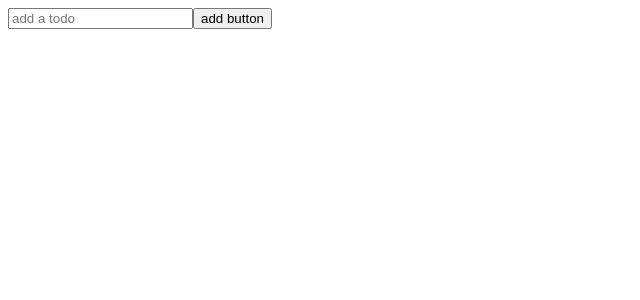
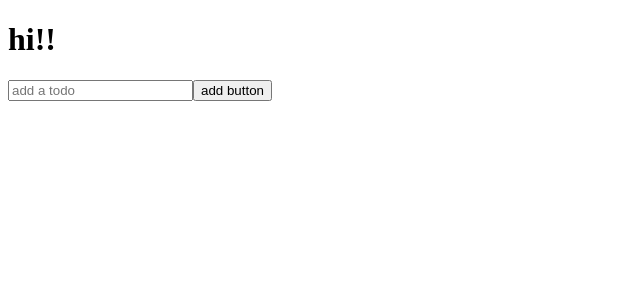
Before and after one commit to Anjana-Paul-14/TO-DO, a React (Create React App) app: page / in a window 1280 px wide. Shown: the top 300 px of the page, without its empty margins (0-640 px from the left). Built offline with nearby package versions, Linux system fonts and the light colour scheme.

Commit message:
Todo.js page and imported in app.js page

```diff
--- a/src/App.js
+++ b/src/App.js
@@ -1,12 +1,13 @@
 import './App.css';
-import TodoForm from './components/TodoForm';
+// import TodoForm from './components/TodoForm';
+import TodoList from './components/TodoList';
 
 
 
 function App() {
   return (
     <div className="todo-app">
-     <TodoForm />
+     <TodoList />
     </div>
   );
 }
--- a/src/components/TodoList.js
+++ b/src/components/TodoList.js
@@ -0,0 +1,15 @@
+import React,{useState} from 'react'
+import TodoForm from './TodoForm'
+
+function TodoList() {
+    const [todos, setTodos] = useState([])
+
+  return (
+    <div>
+        <h1> hi!!</h1>
+        <TodoForm />
+    </div>
+  );
+}
+
+export default TodoList;
```
